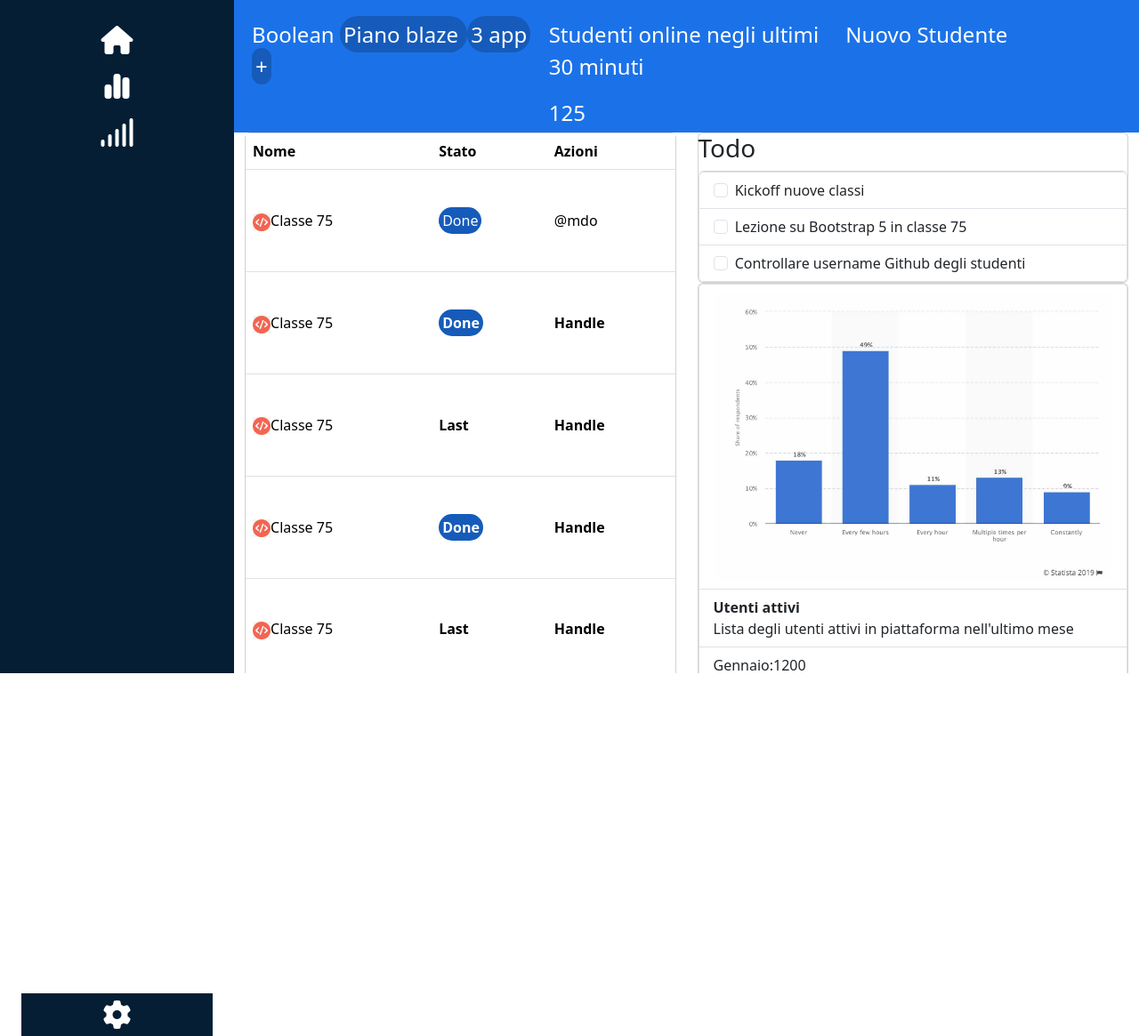
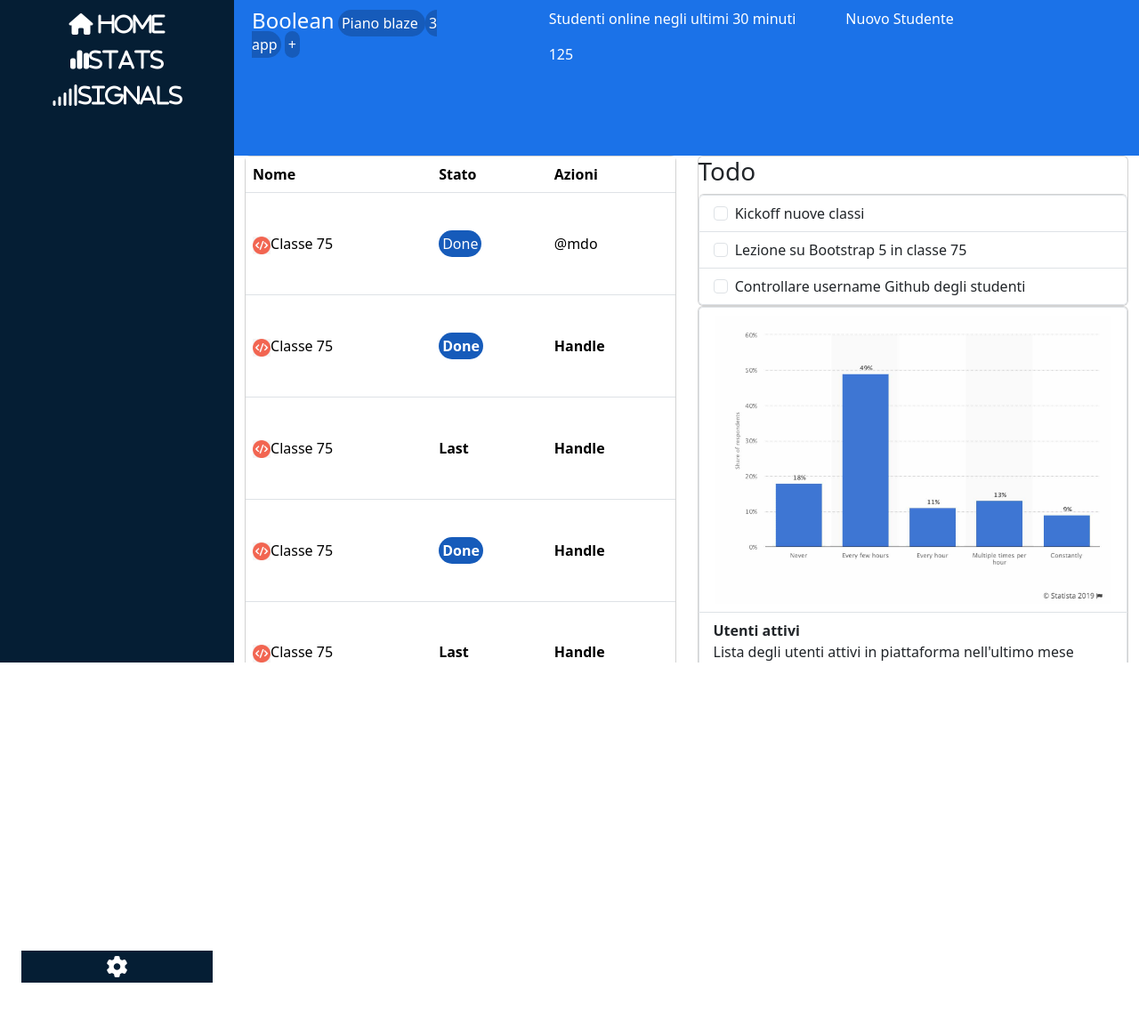
Before and after one commit to carlomarcon/html-css-bootstrap-dashboard, a plain HTML site: page index.html in a window 1280 px wide. Shown: the part 79-1244 px from the top of the page at 89% size. After the commit the page ends 1184 px from the top, so only its background shows below. Drawn offline with nearby package versions, Linux system fonts and the light colour scheme.

Commit message:
add: html and css header

```diff
--- a/css/styles.css
+++ b/css/styles.css
@@ -27,7 +27,7 @@
 .ms_style-row-left {
   color: var(--sixth-color);
   background-color: var(--seventh-color);
-  font-size: 2rem;
+  font-size: 1.5rem;
 }
 
 .ms_setting {
@@ -93,6 +93,7 @@ td {
   color: orange;
 }
 
+.row-i
 /* PSEUDO */
 
 /* RESPONSIVE */
--- a/index.html
+++ b/index.html
@@ -56,17 +56,25 @@
 
         <div class="container h-100 w-25 text-center ms_style-row-left p-4">
           <a href="" class="d-block mb-1 ms_style-row-left">
-            <i class="fa-solid fa-house"></i
-          ></a>
+            <i class="fa-solid fa-house">
+              <span class="d-none d-lg-inline-block">Home</span></i
+            ></a
+          >
           <a href="" class="d-block mb-1 ms_style-row-left">
-            <i class="fa-solid fa-chart-simple"></i
-          ></a>
+            <i class="fa-solid fa-chart-simple"
+              ><span class="d-none d-lg-inline-block">Stats</span></i
+            ></a
+          >
           <a href="" class="d-block ms_style-row-left"
-            ><i class="fa-solid fa-signal"></i
-          ></a>
+            ><i class="fa-solid fa-signal"
+              ><span class="d-none d-lg-inline-block">Signals</span></i
+            ></a
+          >
           <a href="" class="d-block ms_style-row-left ms_setting">
-            <i class="fa-solid fa-gear"></i
-          ></a>
+            <i class="fa-solid fa-gear"
+              ><span class="d-none d-lg-display-block">Admin</span></i
+            ></a
+          >
         </div>
 
         <!-- CONTAINER A DESTRA -->
@@ -297,7 +305,7 @@
             </div>
             <div class="col-sm-0 col-lg-6">
               <!-- TODO -->
-              <div class="card d-none d-md-inline-block w-100">
+              <div class="card d-none d-lg-inline-block w-100">
                 <h3>Todo</h3>
                 <ul class="list-group">
                   <li class="list-group-item">
@@ -338,7 +346,7 @@
 
               <!-- Graph -->
 
-              <div class="card d-none d-md-inline-block">
+              <div class="card d-none d-lg-inline-block">
                 <ul class="list-group">
                   <li class="list-group-item">
                     <img src="img/stats.jpeg" alt="stats" class="img-stats" />
```
